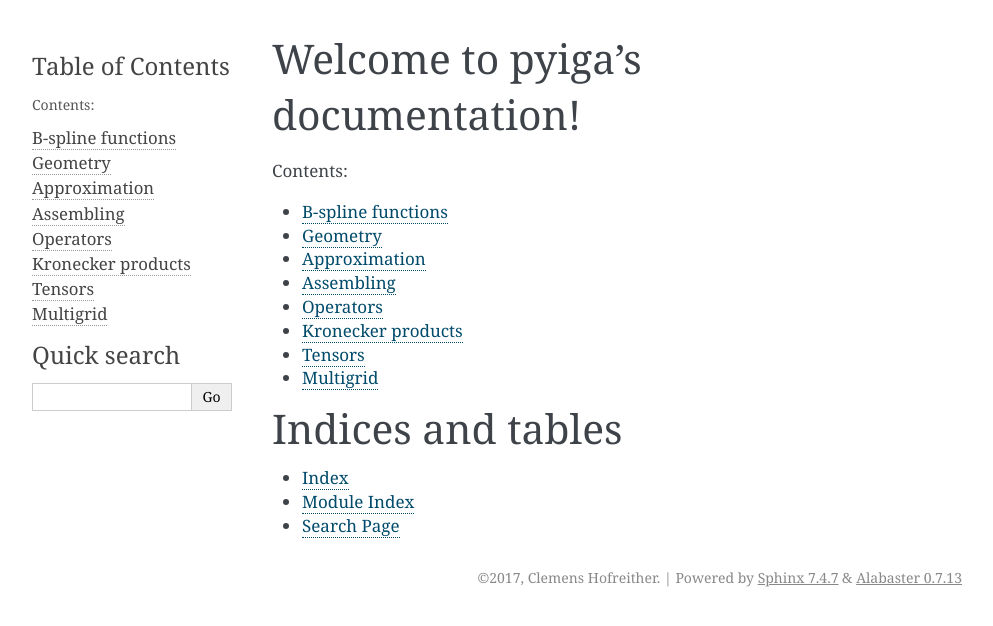
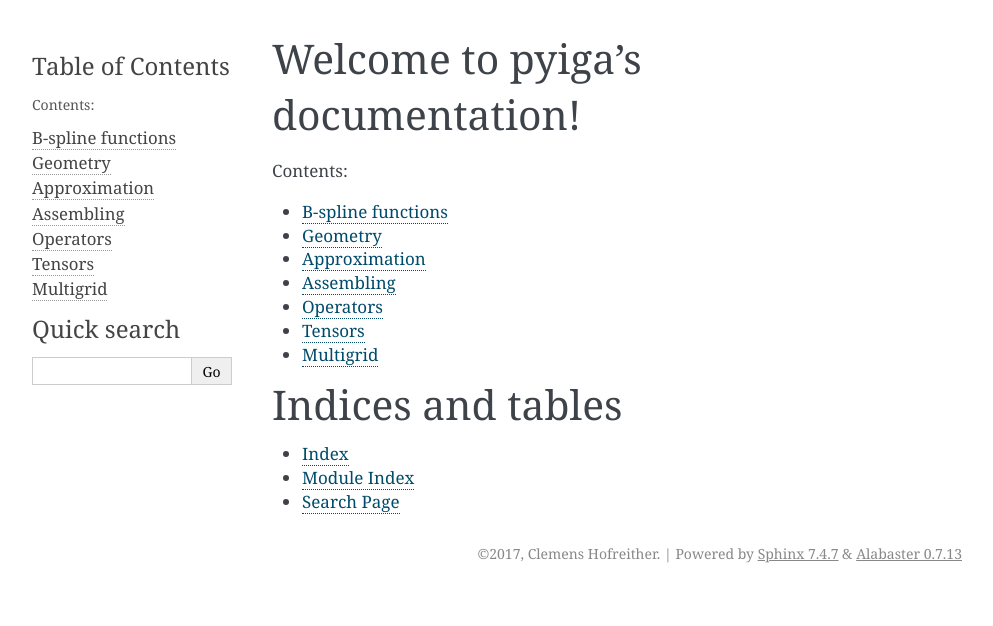
Before and after one commit to c-f-h/pyiga, a Sphinx documentation site: the page built from docs/source/index.rst, in a window 1280 px wide. Shown: the top 626 px of the page, without its empty margins (148-1141 px from the left). Built offline with Sphinx 7.4.7, drawn with Linux system fonts in a browser that asks for light colours.

Commit message:
kronecker module is no longer part of public API

```diff
--- a/docs/source/api/kronecker.rst
+++ /dev/null
@@ -1,5 +0,0 @@
-Kronecker products
-==================
-
-.. automodule:: pyiga.kronecker
-    :members:
--- a/docs/source/index.rst
+++ b/docs/source/index.rst
@@ -15,7 +15,6 @@ Welcome to pyiga's documentation!
    api/approx
    api/assemble
    api/operators
-   api/kronecker
    api/tensor
    api/multigrid
 
```
